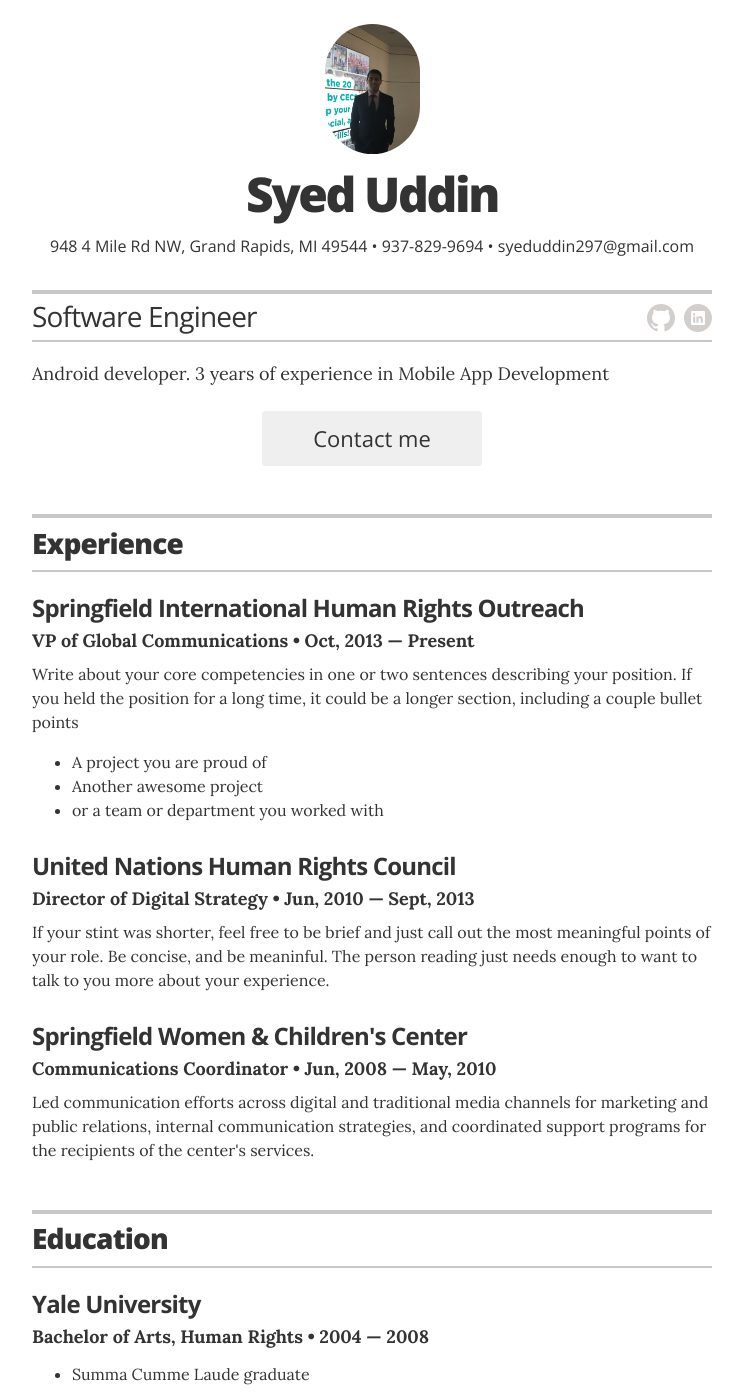
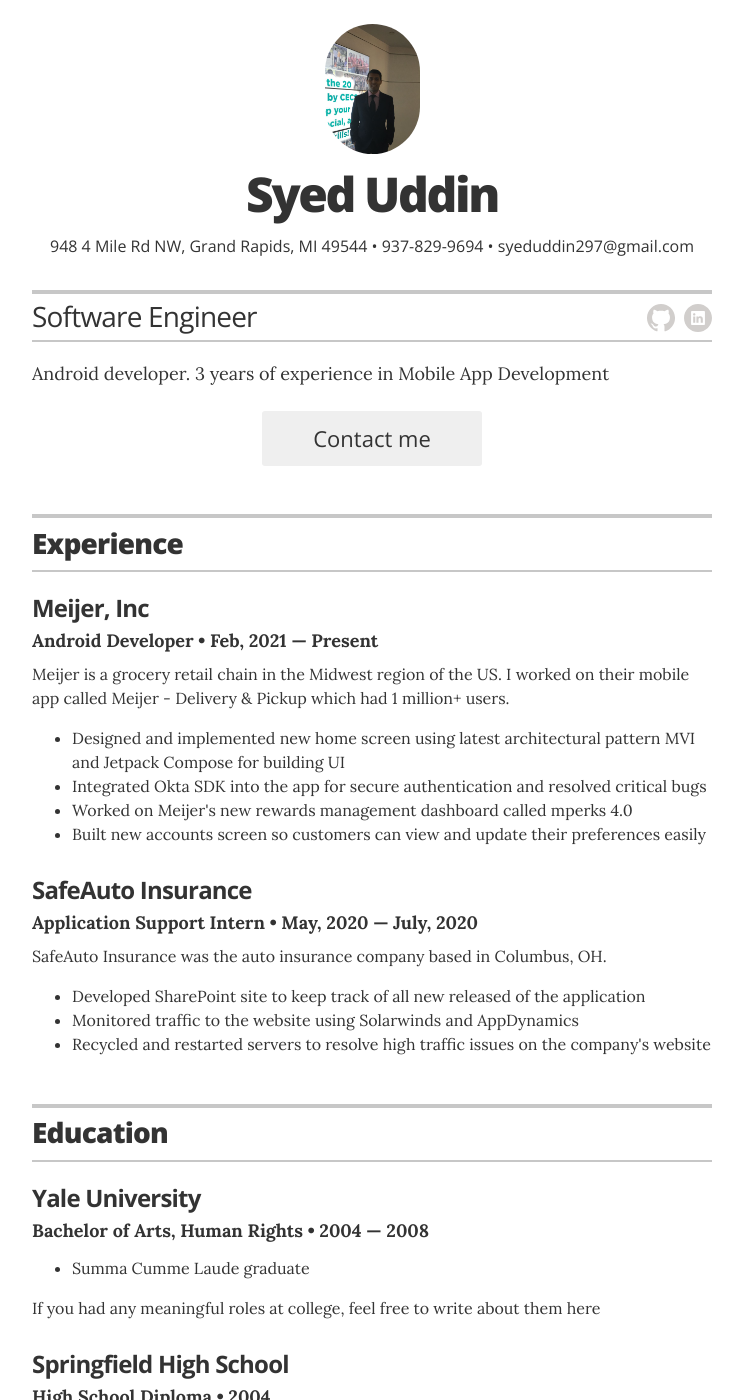
Before and after one commit to Waqaruddin/resume, a Jekyll site: the page built from index.html, in a window 1280 px wide and 1400 px high. Shown: the whole window, without its empty margins (268-1011 px from the left). Built offline with Jekyll 4.4.1, drawn with Linux system fonts in a browser that asks for light colours.

Commit message:
Add experience

```diff
--- a/_data/experience.yml
+++ b/_data/experience.yml
@@ -1,19 +1,19 @@
 # Jobs
 # VP of Global Communications
-- company: Springfield International Human Rights Outreach
-  position: VP of Global Communications
-  duration: Oct, 2013 &mdash; Present
-  summary: Write about your core competencies in one or two sentences describing your position. If you held the position for a long time, it could be a longer section, including a couple bullet points	<ul class="resume-item-list"><li>A project you are proud of</li><li>Another awesome project</li><li>or a team or department you worked with</li></ul>
+- company: Meijer, Inc
+  position: Android Developer
+  duration: Feb, 2021 &mdash; Present
+  summary: Meijer is a grocery retail chain in the Midwest region of the US. I worked on their mobile app called Meijer - Delivery & Pickup which had 1 million+ users.<ul class="resume-item-list"><li>Designed and implemented new home screen using latest architectural pattern MVI and Jetpack Compose for building UI</li><li>Integrated Okta SDK into the app for secure authentication and resolved critical bugs</li><li>Worked on Meijer's new rewards management dashboard called mperks 4.0</li><li>Built new accounts screen so customers can view and update their preferences easily</li></ul>
 
 # Director of Digital Stratgy
-- company: United Nations Human Rights Council
-  position: Director of Digital Strategy
-  duration:  Jun, 2010 &mdash; Sept, 2013
-  summary: If your stint was shorter, feel free to be brief and just call out the most meaningful points of your role. Be concise, and be meaninful. The person reading just needs enough to want to talk to you more about your experience.
+- company: SafeAuto Insurance
+  position: Application Support Intern
+  duration:  May, 2020 &mdash; July, 2020
+  summary: SafeAuto Insurance was the auto insurance company based in Columbus, OH.<ul class="resume-item-list"><li>Developed SharePoint site to keep track of all new released of the application</li><li>Monitored traffic to the website using Solarwinds and AppDynamics</li><li>Recycled and restarted servers to resolve high traffic issues on the company's website</li></ul>
 
 
 # Communications Coordinator
-- company: Springfield Women & Children's Center
-  position: Communications Coordinator
-  duration:   Jun, 2008  &mdash; May, 2010
-  summary: Led communication efforts across digital and traditional media channels for marketing and public relations, internal communication strategies, and coordinated support programs for the recipients of the center's services.
+#- company: Springfield Women & Children's Center
+  #position: Communications Coordinator
+  #duration:   Jun, 2008  &mdash; May, 2010
+  #summary: Led communication efforts across digital and traditional media channels for marketing and public relations, internal communication strategies, and coordinated support programs for the recipients of the center's services.
```
